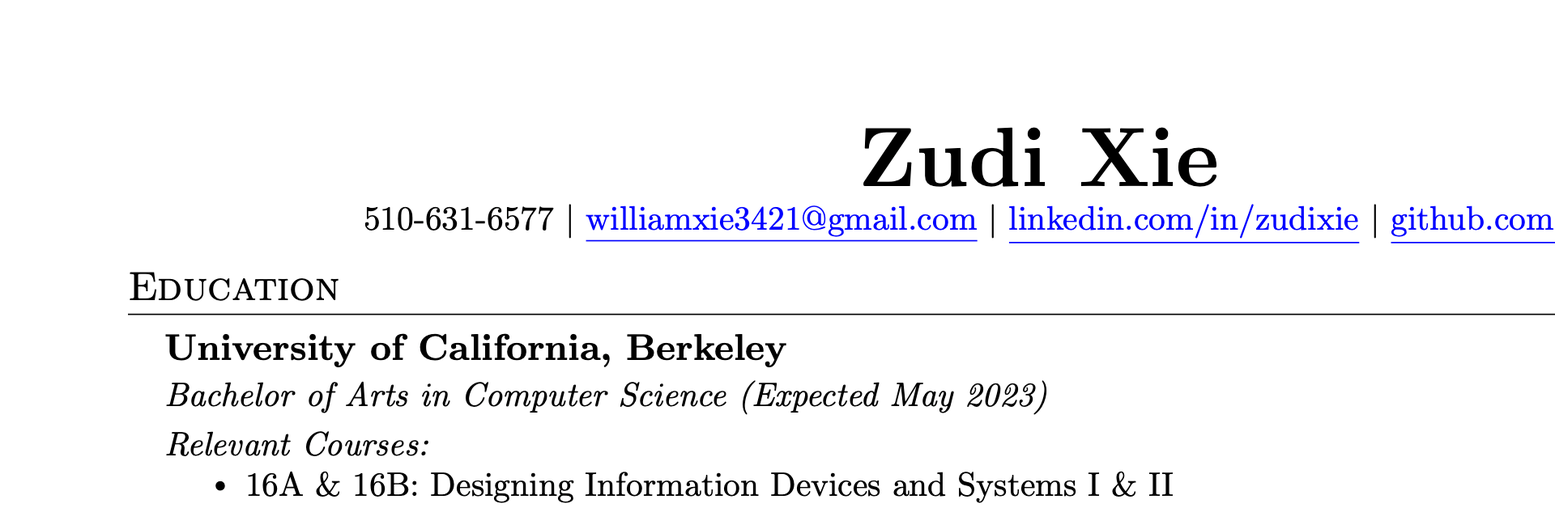
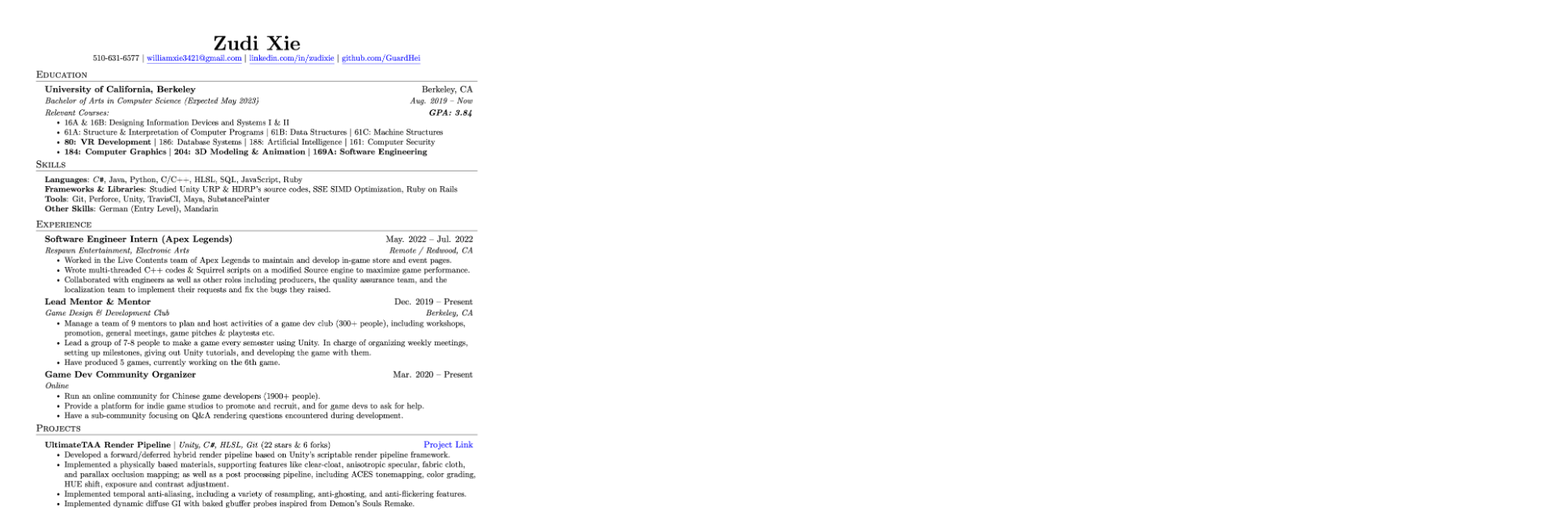
Before and after one commit to GuardHei/resume, a plain HTML site: page index.html in a window 1280 px wide. Shown: the top 628 px of the page at 81% size, 1920 px wide, since content can reach past the window. Drawn offline with Linux system fonts and the light colour scheme.

Commit message:
Update index.html

```diff
--- a/index.html
+++ b/index.html
@@ -1,4 +1,4 @@
-<img src="./img_resume.png">
+<img src="./img_resume.png" style="max-width: 100%; max-height: 100vh; width: auto; margin: auto;">
 
 <!--
 <!DOCTYPE HTML PUBLIC "-//W3C//DTD HTML 4.01 Transitional//EN" "http://www.w3.org/TR/html4/loose.dtd">
```
